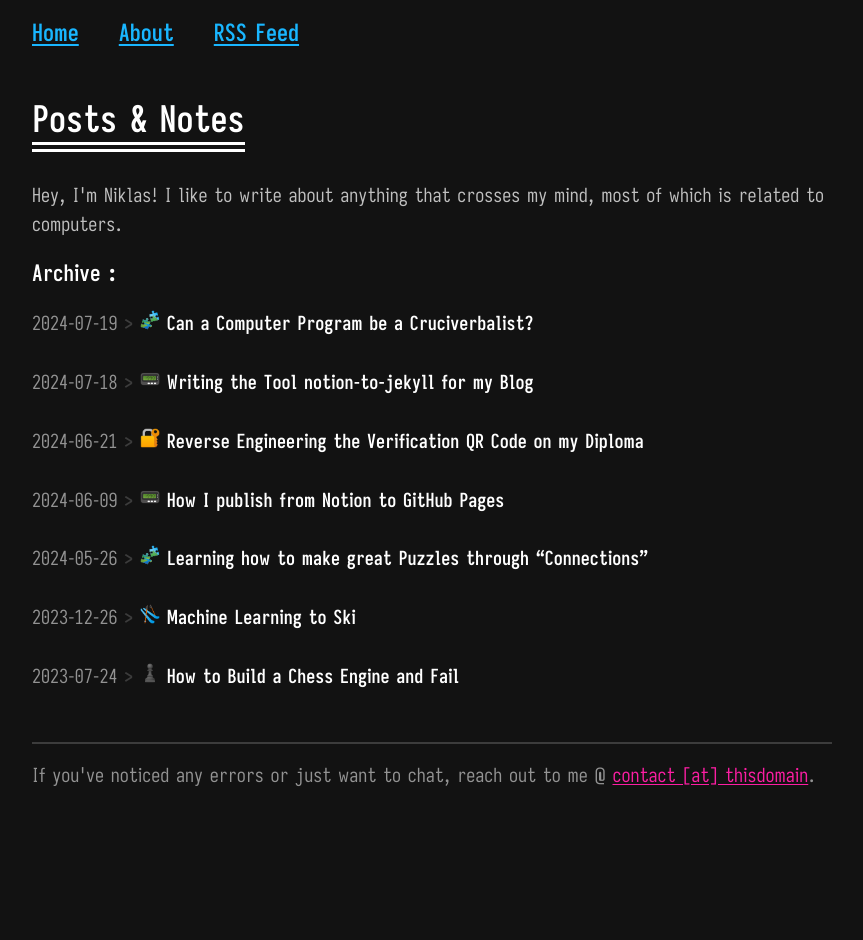
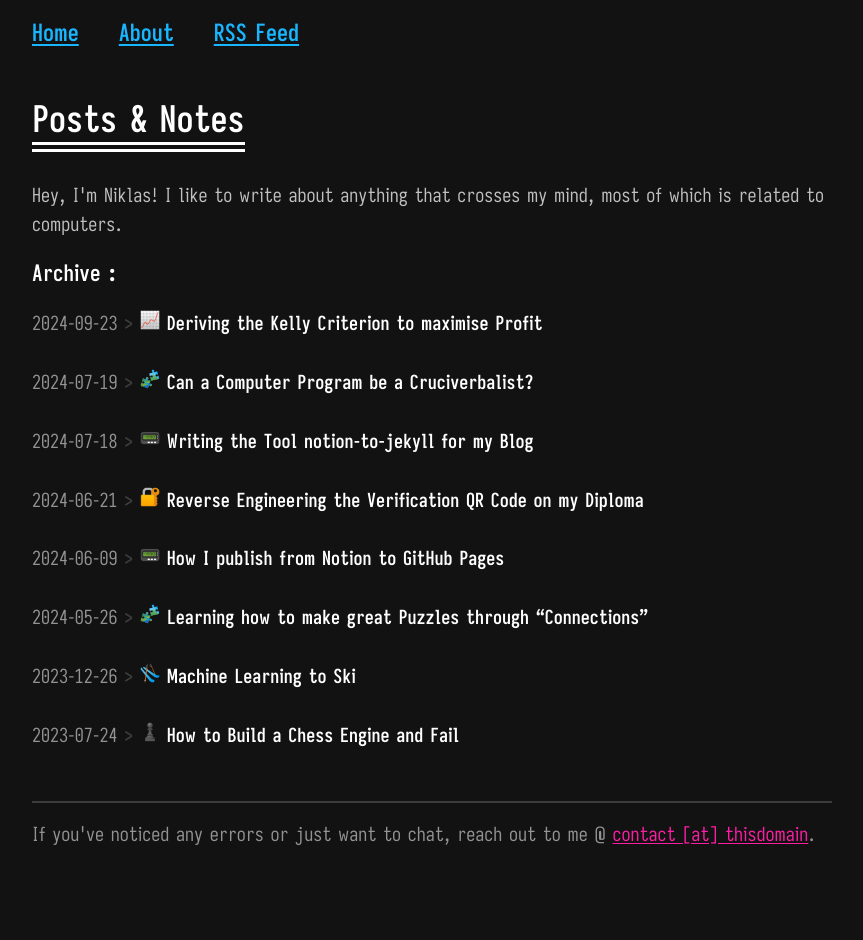
Before and after one commit to obrhubr/obrhubr.github.io, a Jekyll site: the page built from index.html, in a window 1280 px wide. Shown: the whole page, without its empty margins (208-1071 px from the left). Built offline with Jekyll 4.4.1, drawn with Linux system fonts in a browser that asks for light colours; some of the changed lines change nothing that is shown.

Commit message:
add scroll to overflowing equations

````diff
--- a/_includes/styles/highlight.css
+++ b/_includes/styles/highlight.css
@@ -87,6 +87,13 @@
 
 pre { white-space: pre; overflow: auto; }
 
+.katex-display {
+	display: block;
+	width: 100%;
+	overflow: scroll;
+	padding-bottom: 5px;
+}
+
 /* custom scrollbar */
 ::-webkit-scrollbar {
 	width: 20px;
--- /dev/null
+++ b/_posts/2024-09-23-kelly-criterion-ship-investor.md
@@ -0,0 +1,125 @@
+---
+layout: page
+title: "Deriving the Kelly Criterion to maximise Profit"
+time: 6 minutes
+published: 2024-09-23
+colortags: [{'id': '11658a68-3c22-4966-b5fe-93f7c296ba7e', 'name': 'Data Analysis', 'color': 'green'}, {'id': '28d7f40f-be75-455e-9d82-781b78d1548c', 'name': 'Games', 'color': 'pink'}, {'id': '805abdfa-25d7-4253-b70a-011688c45da1', 'name': 'Statistics', 'color': 'blue'}]
+tags: ['Data Analysis', 'Games', 'Statistics']
+permalink: kelly-criterion-ship-investor
+favicon: kelly-criterion-ship-investor/favicon.png
+excerpt: "If you want to put some fraction of your money into a risky venture, how much should you invest? In order to maximise long term wealth, the Kelly Criterion is often used to size the bet. This post shows how to derive the gambling formula from the Kelly Criterion."
+short: False
+sourcecode: "https://github.com/obrhubr/kelly-criterion"
+math: True
+---
+
+In a fictional casino which offers even odds on a fair coin toss game, how much of your money should you invest? If you said anything other than 0, you’re leaving broke in most timelines.
+
+The Kelly Criterion is a way of maximising the expected value of the logarithm of wealth by staking a specific portion of it on a series of bets. This general concept of maximising can be used to size what fraction of your capital to invest in a bet or to distribute your capital between a number of bets.
+
+This post was inspired by [Entropic Thoughts](https://entropicthoughts.com/) incredible [series on the Kelly Criterion](https://entropicthoughts.com/the-misunderstood-kelly-criterion).
+
+## So why the expected value of the logarithm of wealth?
+
+The expected value of a bet $$ E[X] $$ doesn’t make sense in the real world, where your capital is limited and you can’t play until you win what you expected. Betting all your money on a razor thin edge might be worth it in theory, but in reality you’re as likely to lose and what are you going to invest with then?
+
+To model the effect of compounding wins (and compounding losses) the logarithm of wealth is used. Let’s take the example of a simple even odds game with a binary output in which you invest half your money every turn. If you win, you get one and a half times your wealth, if you lose, you still have half your wealth. The expected value is 1, and thus in theory, playing an infinite number of times should net you zero losses.
+
+$$ E[w] = 0.5w \cdot p + 1.5w \cdot (1 -  p)
+\\
+E[w] = 0.5w \cdot 0.5 + 1.5w \cdot 0.5 = 0.25w + 0.75w = 1w $$
+
+Now, let’s compute the expected value of the logarithm of wealth:
+
+$$ E[\log(X)] = p \cdot \log(0.5w) + (1 - p) \cdot \log(1.5w)
+\\
+E[\log(X)] = 0.5 \cdot \log(0.5) + 0.5 \cdot \log(w) + 0.5 \cdot \log(1.5) + 0.5 \cdot \log(w) \approx -0.21 + log(w) $$
+
+The growth rate of your wealth playing this game is negative according to Kelly. In a typical, median world, the coin will show head as many times as tails and after three turns, you lose everything you have.
+
+
+```javascript
+10    (invest 5    ) => loss
+5     (invest 2.5  ) => loss
+2.5   (invest 1.25 ) => win
+3.75  (invest 1.875) => win
+5.625 final wealth. (p = 0.5)
+```
+
+This median case is what the Kelly Criterion optimises for (see point two in [this Less Wrong post](https://www.lesswrong.com/posts/DfZtwtGD6ymFtXmdA/kelly-is-just-about-logarithmic-utility#2)). Even though, on average over all possible worlds, the astronomical gains from that one time the coin only ever shows head compensate for all other losses and thus we have an expected value of 1.
+
+![Diagram of a logarithmic function and Kelly himself.](/assets/kelly-criterion-ship-investor/add55295a1fceea5153e60a05198ec32.webp)
+
+The logarithm acts as a sort of model for losses compounding, because it tends to negative infinity very quickly for negative returns, penalizing losses and diminishes the effect large improbable wins have on the expected value.
+
+## Applying the Kelly Criterion
+
+To illustrate the power of the Kelly Criterion, we’ll be looking at the [Ship Investor](https://entropicthoughts.com/binary-kelly-criterion-training-ship-investor-game) game that Entropic Thoughts designed. The player is a wealthy man in the 17th century, looking to invest in different shipments, trying to maximise his wealth. Every turn, four different investments are offered, for the same ship, but each having a different size.
+
+Your job is to determine the best investment, given the risks associated with the route the ships take. They can travel through the Gibraltar strait (very safe at over 90% success rate), the Malacca strait (between 60 and 80% of shipments pass) and the Bering strait (very unsafe, around 50% of ships pass).
+
+I urge you to try it out before reading any further and to see if you would have been a wealthy magnate in bygone times.
+
+![World map showing the different straits and their safety ratings.](/assets/kelly-criterion-ship-investor/40ad7950715ebf1290ecbe8af626c777.webp)
+
+To succeed in the harsh business climate of past times and win the game, we always need to choose an investment that maximises our long-term wealth. Oh wait, isn’t that what the Kelly criterion is for?
+
+For situations where you either win a fraction of the investment or lose all of it (most gambling works like this), the Kelly Criterion takes a simplified form, that can be used to estimate the fraction of your wealth to invest.
+
+$$ f^* = p - \frac{(1 - p)}{B} $$
+
+Where $$ f^* $$ is the fraction of wealth to invest and $$ B $$ is the proportion gained with a win (e.g. for a 1:1 odds bet $$ B = 1 $$).
+
+## Simulating different Agents
+
+To test this formula, I transcribed the ship investor game to a python script and created multiple agents that play with a certain agenda.
+
+Here is what 200 Kelly betters look like, each playing 500 turns.
+
+![Graph showing the wealth over time of a large number of Kelly bettors.](/assets/kelly-criterion-ship-investor/0296c860a5a836ddfaad14523829ea5f.webp)
+
+On average, the bettors take a large profit, increasing their wealth from 100 ducats to over 100 million in 500 steps. The median wealth is also on a steady climb.
+
+There are a few that drop out and lose everything, because the implementation of the game sometimes generates negative odds, which means a Kelly bettor invests everything.
+
+Even though in the short term, due to luck other strategies might outperform the Kelly Criterion, it ends up on top in the long term.
+
+![Different betting strategies compared to the Kelly bet.](/assets/kelly-criterion-ship-investor/493d5aa5c939fc05f1ade28281414e91.webp)
+
+## Deriving the Gambling Formula
+
+So how do we get from the general rule of maximising logarithmic wealth to the very specific gambling formula for sizing your bets?
+
+First, we express your wealth at step $$ n $$. $$ W $$ and $$ L $$ are the number of wins and losses.
+
+$$ W_n = (f B + 1)^W \cdot (1 - f)^L $$
+
+We can also express $$ W $$ and $$ L $$ with respect to $$ p $$ and $$ n $$.
+
+$$ p = \frac{W}{n} \\
+q = \frac{L}{n} = 1 - p $$
+
+We can then express $$ W_n $$ with respect to $$ n $$ and $$ p $$.
+
+$$ W_n = (fB + 1)^{np} \cdot (1 - f)^{nq} $$
+
+Now, we apply the Kelly criterion, by expressing the growth rate $$ G $$.
+
+$$ G = \lim_{n \to +\infty} \frac{1}{n} (\log(W_n))
+\\
+G = \lim_{n \to +\infty} p \cdot \log(fB + 1) + q \log(1 - f) $$
+
+We want to find the point where $$ G $$ is at it’s maximum. As $$ G $$ is concave, this is the case for $$ \frac{\text{d}}{\text{d} f}G = 0 $$.
+
+The graph shows the growth rate as a function of the invested fraction. The Kelly bet is the fraction that maximises growth, where the tangent meets the curve. You can try to play around with the above function on [Desmos](https://www.desmos.com/calculator/y2e7vb4lvq).
+
+![Graphing the growth rate against the fraction of wealth invested.](/assets/kelly-criterion-ship-investor/ba39232d3caffec946955617ce15afa5.webp)
+
+$$ \frac{pB}{(fB + 1)} = \frac{1 - p}{1 - f} \\
+f(1 - p + p) = p - \frac{(1 - p)}{B} $$
+
+Which gives us the gambling formula.
+
+$$ f = p - \frac{1 - p}{B} $$
+
+If you want a better, more detailed explanation of the maths, I would recommend this [great post on the topic](https://fhur.github.io/notes/articles/the-kelly-criterion/index.html).
````
Also changed, not shown: assets/kelly-criterion-ship-investor/0296c860a5a836ddfaad14523829ea5f.webp (added), assets/kelly-criterion-ship-investor/40ad7950715ebf1290ecbe8af626c777.webp (added), assets/kelly-criterion-ship-investor/493d5aa5c939fc05f1ade28281414e91.webp (added), assets/kelly-criterion-ship-investor/add55295a1fceea5153e60a05198ec32.webp (added), assets/kelly-criterion-ship-investor/ba39232d3caffec946955617ce15afa5.webp (added), assets/kelly-criterion-ship-investor/favicon.png (added).
